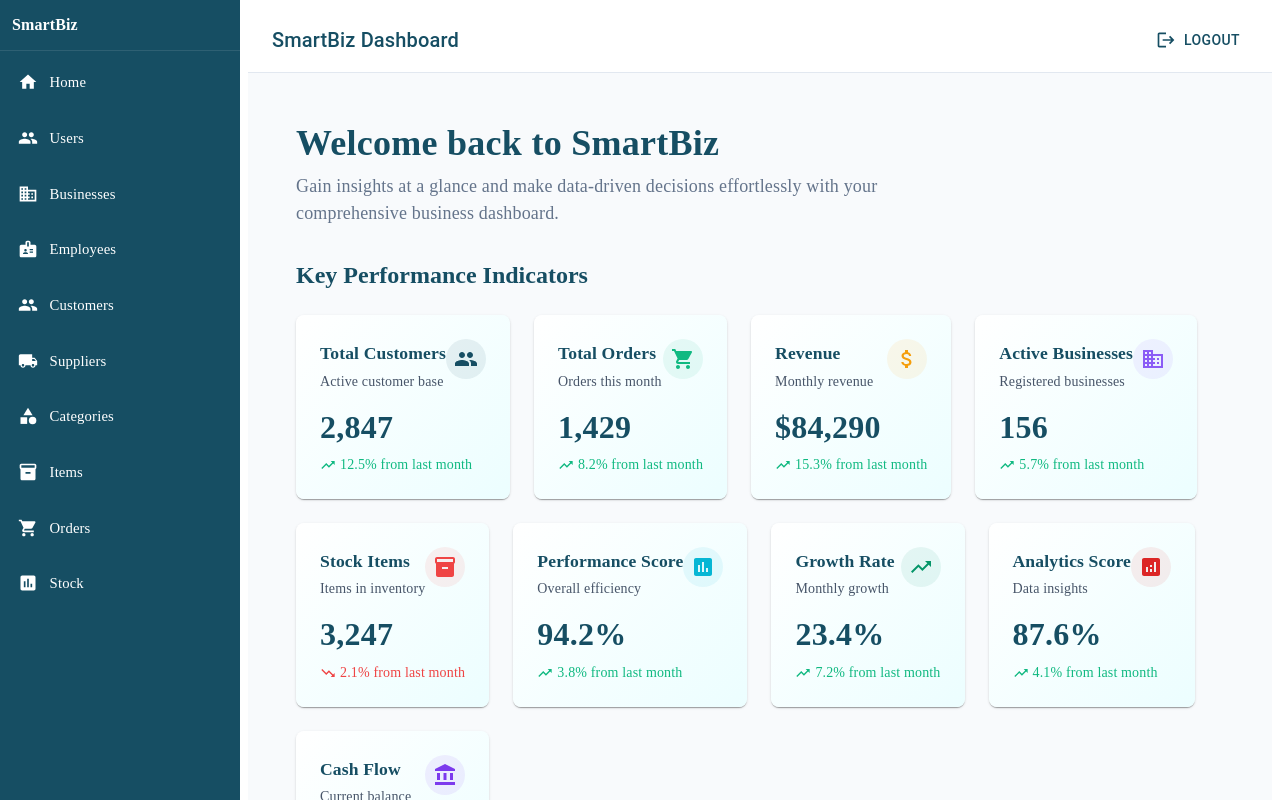
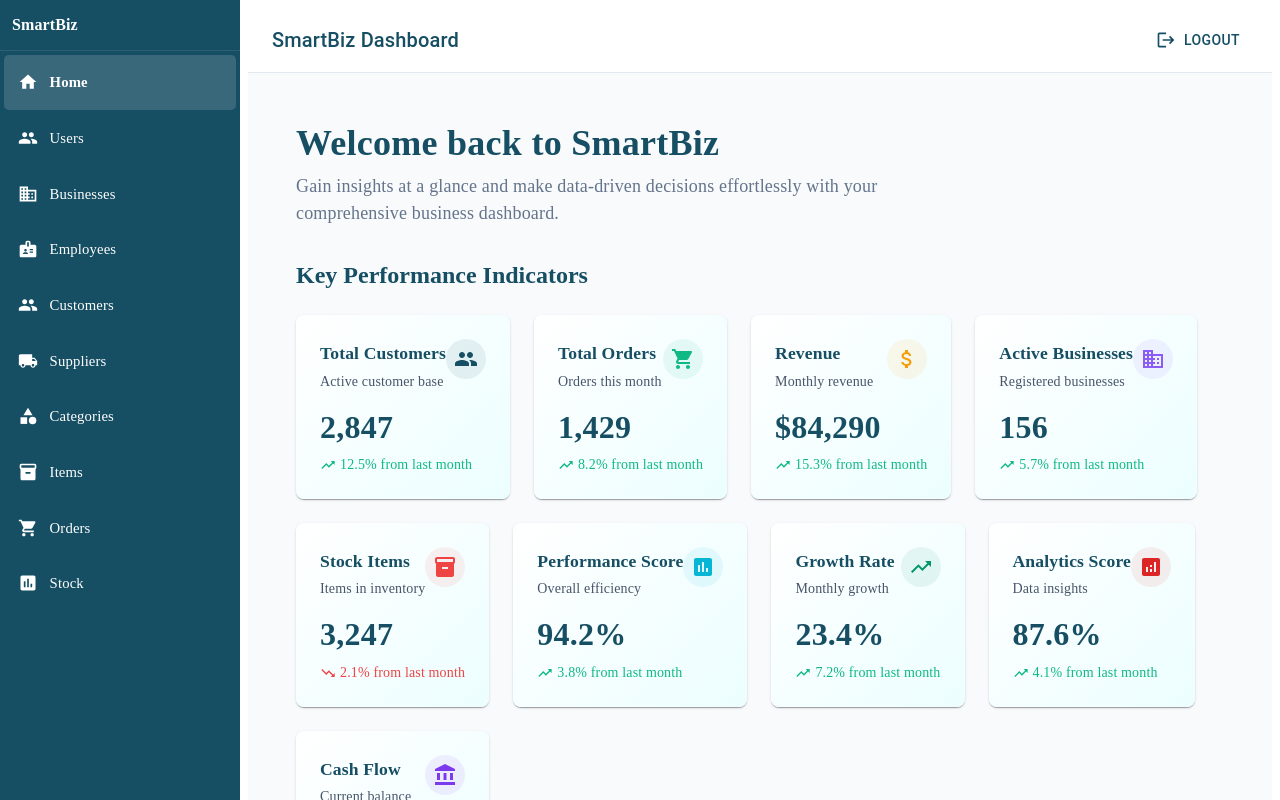
Before and after one commit to Hiruni29145/smartbiz-web, a React (Vite) app: page /login in a window 1280 px wide. Both pictures are taken after typing "name@example.com", "Sample123" into the empty fields and a click on the button "Log In". Shown: the top 800 px of the page. Built offline with nearby package versions, Linux system fonts and the light colour scheme.

Commit message:
Update dashboard page

```diff
--- a/src/component/DashboardSidebar/DashboardSidebar.jsx
+++ b/src/component/DashboardSidebar/DashboardSidebar.jsx
@@ -29,17 +29,18 @@
 
 const drawerWidth = 240;
 
+
 const navigationItems = [
-  { label: "Home", icon: HomeIcon, to: "/home" },
-  { label: "Users", icon: People, to: "/userpage" },
-  { label: "Businesses", icon: Business, to: "/businesses" },
-  { label: "Employees", icon: Badge, to: "/employees" },
-  { label: "Customers", icon: Group, to: "/customers" },
-  { label: "Suppliers", icon: LocalShipping, to: "/suppliers" },
-  { label: "Categories", icon: Category, to: "/categories" },
-  { label: "Items", icon: Inventory, to: "/items" },
-  { label: "Orders", icon: ShoppingCart, to: "/orders" },
-  { label: "Stock", icon: Assessment, to: "/stock" }, // ✅ Stock now always visible
+  { label: "Home", icon: HomeIcon, to: "/dashboard/home" },
+  { label: "Users", icon: People, to: "/dashboard/userpage" },
+  { label: "Businesses", icon: Business, to: "/dashboard/businesses" },
+  { label: "Employees", icon: Badge, to: "/dashboard/employees" },
+  { label: "Customers", icon: Group, to: "/dashboard/customers" },
+  { label: "Suppliers", icon: LocalShipping, to: "/dashboard/suppliers" },
+  { label: "Categories", icon: Category, to: "/dashboard/categories" },
+  { label: "Items", icon: Inventory, to: "/dashboard/items" },
+  { label: "Orders", icon: ShoppingCart, to: "/dashboard/orders" },
+  { label: "Stock", icon: Assessment, to: "/dashboard/stock" },
 ];
 
 const DashboardSidebar = ({ mobileOpen, setMobileOpen }) => {
@@ -73,7 +74,7 @@
       >
         <Typography
           component={NavLink}
-          to="/home"
+          to="/dashboard/home"
           variant="h6"
           sx={{
             fontFamily: "var(--font-playfair)",
@@ -96,7 +97,7 @@
       <List
         sx={{
           flex: 1,
-          overflowY: "hidden", // 🚀 no scrolling needed unless on very small screen
+          overflowY: "hidden",
           p: 0.5,
         }}
       >
@@ -106,12 +107,11 @@
               component={NavLink}
               to={to}
               onClick={closeMobile}
-              className={({ isActive }) => (isActive ? "active" : undefined)}
               sx={{
                 borderRadius: 1.2,
-                py: 1.6, // smaller padding
+                py: 1.6,
                 px: 1.7,
-                minHeight: 50, // tighter row
+                minHeight: 50,
                 color: "white",
                 "& .MuiListItemIcon-root": { color: "white", minWidth: 32 },
                 "&.active": {
@@ -131,7 +131,7 @@
                 primary={label}
                 primaryTypographyProps={{
                   fontFamily: "var(--font-source-sans)",
-                  fontSize: "0.92rem", // compact font
+                  fontSize: "0.92rem",
                 }}
               />
             </ListItemButton>
@@ -157,7 +157,7 @@
         {drawer}
       </Drawer>
 
-      {/* Desktop drawer */}
+
       <Drawer
         variant="permanent"
         open
```
